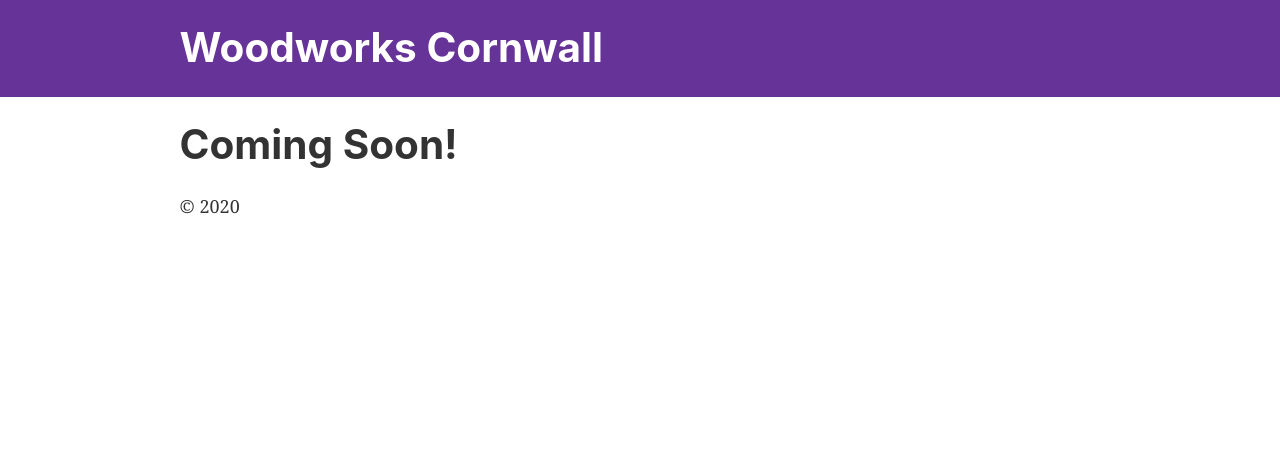
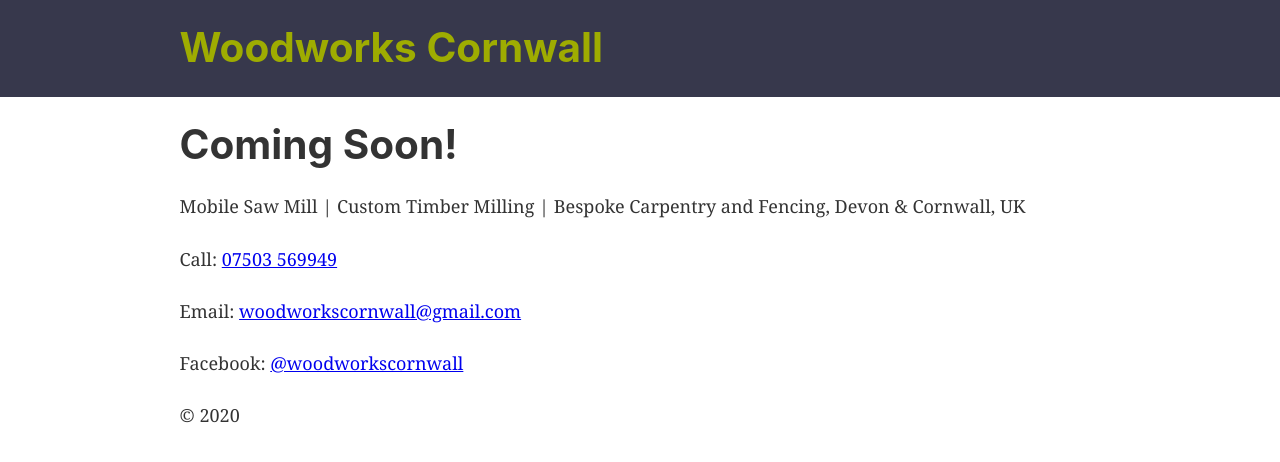
Before and after one commit to tomglasseye/WoodworksCornwall, a Gatsby site: page / in a window 1280 px wide. Built offline with nearby package versions, Linux system fonts and the light colour scheme; Gatsby itself is replaced by a stand-in of ours.

Commit message:
basic styling

```diff
--- a/src/components/header.js
+++ b/src/components/header.js
@@ -5,7 +5,7 @@ import React from "react"
 const Header = ({ siteTitle }) => (
   <header
     style={{
-      background: `rebeccapurple`,
+      background: `#37384c`,
       marginBottom: `1.45rem`,
     }}
   >
@@ -20,7 +20,7 @@ const Header = ({ siteTitle }) => (
         <Link
           to="/"
           style={{
-            color: `white`,
+            color: `#9eac01`,
             textDecoration: `none`,
           }}
         >
--- a/src/pages/index.js
+++ b/src/pages/index.js
@@ -12,6 +12,14 @@ const Home = ({ data }) => {
 
       <h1>Coming Soon!</h1>
 
+      <p>Mobile Saw Mill | Custom Timber Milling | Bespoke Carpentry and Fencing, Devon & Cornwall, UK</p>
+
+      <p>Call: <a href="tel:07503569949" title="Call us">07503 569949</a></p>
+
+      <p>Email: <a href="mailto:woodworkscornwall@gmail.com" title="Email us">woodworkscornwall@gmail.com</a></p>
+
+      <p>Facebook: <a href="https://www.facebook.com/woodworkscornwall/" title="Facebook">@woodworkscornwall</a></p>
+
     </Layout>
   )
 }
```
